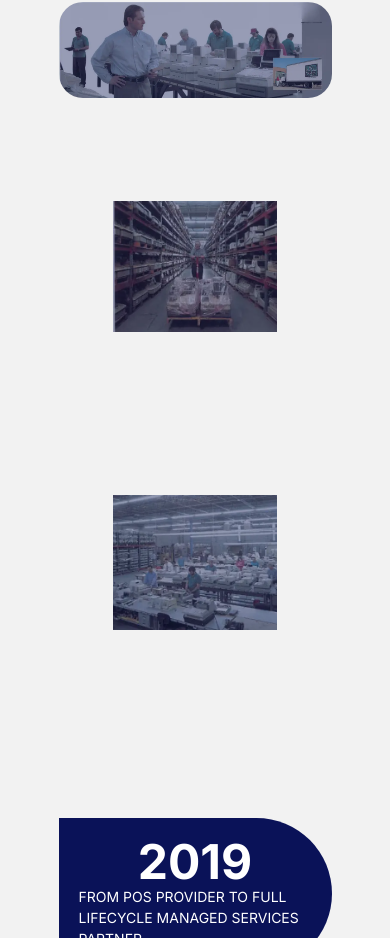
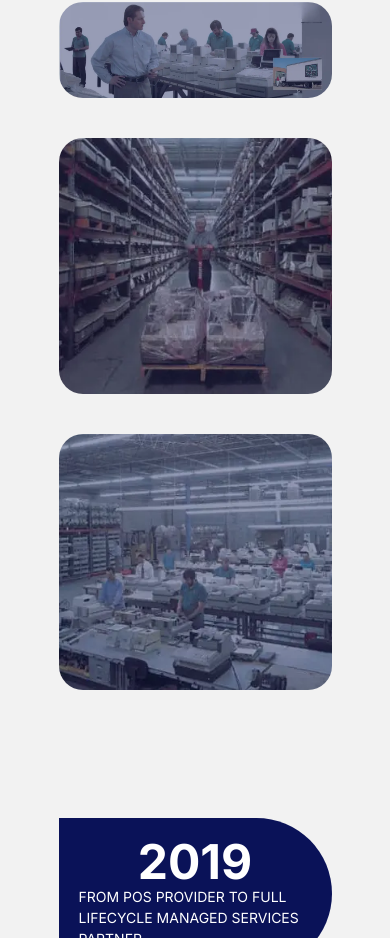
Before and after one commit to IWTechnologies/weareiw, a Next.js app in the folder nextjs-weareiw/: page /about/our-story in a window 390 px wide. Shown: the part 5315-6253 px from the top of the page. Built offline with nearby package versions, Linux system fonts and the light colour scheme.

Commit message:
our story: updated styling and breakpoints for 2000s section images

```diff
--- a/nextjs-weareiw/src/app/about/our-story/page.tsx
+++ b/nextjs-weareiw/src/app/about/our-story/page.tsx
@@ -306,17 +306,21 @@ export default function OurStory() {
                                     </div>
                                 </div> {/* end of al image container */}
 
-                                <div className="imagesRow w-[60%] lg:w-[80%] flex flex-col items-center lg:flex-row lg:justify-center gap-10">
-                                        <div data-aos="fade-right" className="w-full lg:w-1/2 h-64 lg:h-80 relative z-10">
+                                <div
+                                className="imagesRow w-full sm:w-[60%] lg:w-[80%]
+                                flex flex-col items-center lg:flex-row lg:justify-center gap-10">
+                                        <div data-aos="fade-right"
+                                        className="relative z-10 w-full lg:w-1/2 h-64 lg:h-80">
                                             <Image
-                                            className="object-contain lg:object-cover rounded-3xl"
+                                            className="object-cover rounded-3xl"
                                             src="/storyImages/IW-Technologies-warehouse-aisle.webp" alt="placeholder"
                                             fill
                                             sizes="(max-width: 1024px) 100vw, 50vw" />
                                         </div>
-                                        <div data-aos="fade-left" className="w-full lg:w-1/2 h-64 lg:h-80 relative z-10">
+                                        <div data-aos="fade-left"
+                                        className="relative z-10 w-full lg:w-1/2 h-64 lg:h-80">
                                             <Image
-                                            className="object-contain lg:object-cover rounded-3xl"
+                                            className="object-cover rounded-3xl"
                                             src="/storyImages/IW-Technologies-warehouse-techs.webp" alt="placeholder"
                                             fill
                                             sizes="(max-width: 1024px) 100vw, 50vw" />
```
